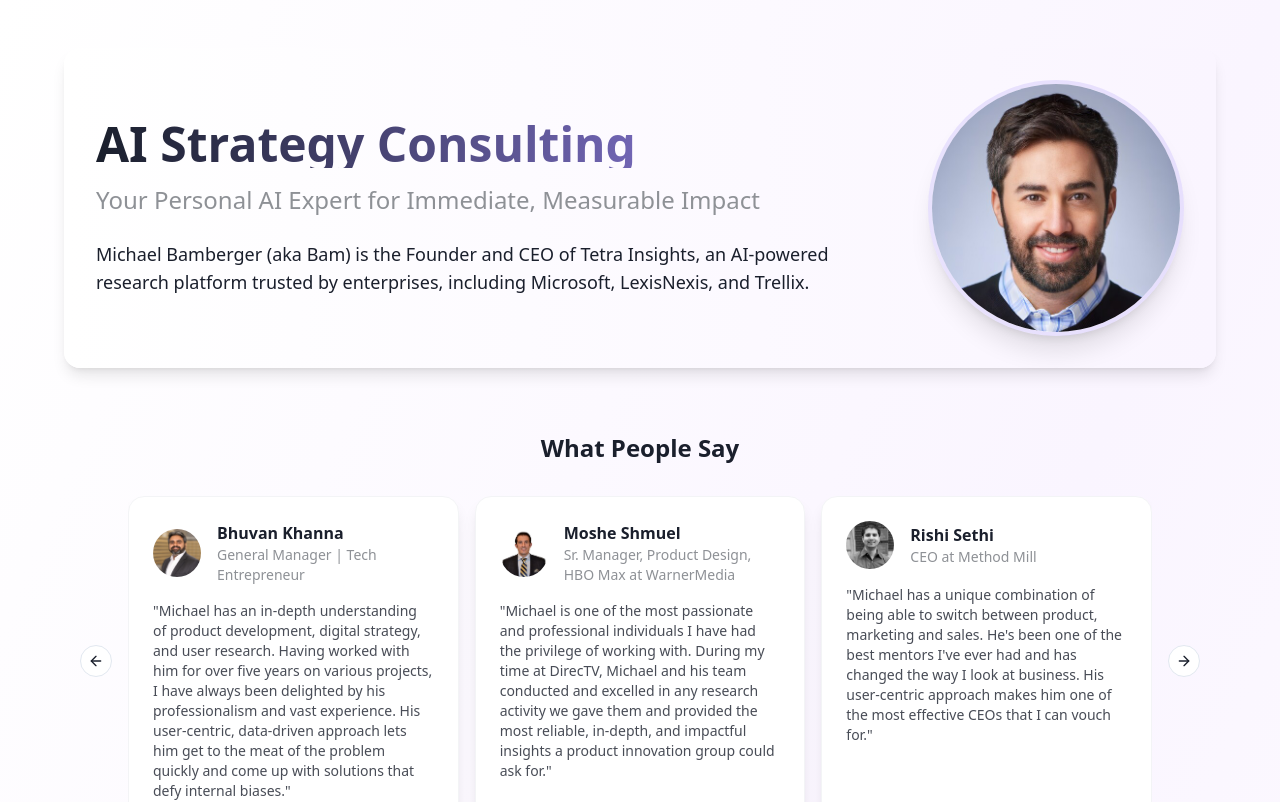
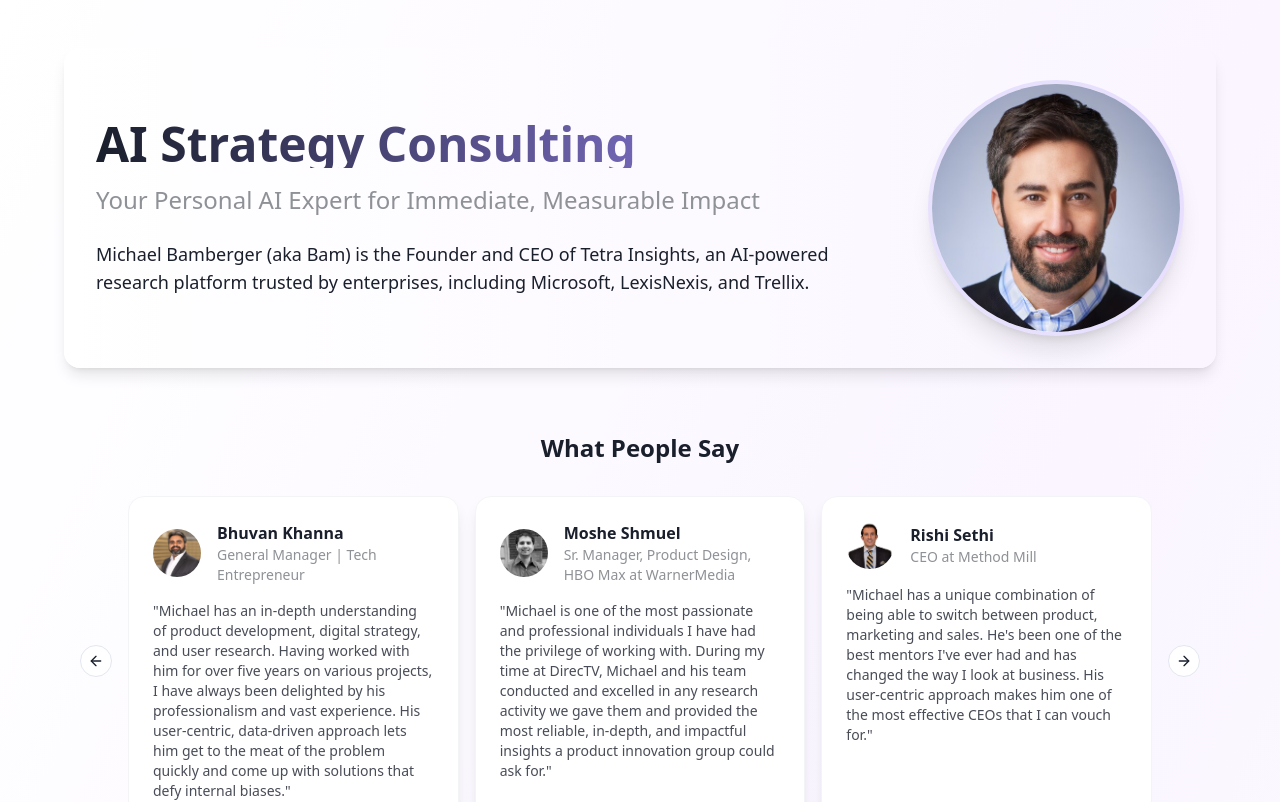
Before and after one commit to bamxxxx/bam-ai, a React (Vite) app: page / in a window 1280 px wide. Shown: the top 802 px of the page. Built offline with nearby package versions, Linux system fonts and the light colour scheme.

Commit message:
Fix testimonial images order
Corrected the images for Moshe Shmuel, Nis Frome, and Drew Kevorkian in the TestimonialsCarousel component to ensure the correct pictures are displayed for each testimonial.
[skip gpt_engineer]

```diff
--- a/src/components/consulting/TestimonialsCarousel.tsx
+++ b/src/components/consulting/TestimonialsCarousel.tsx
@@ -25,19 +25,19 @@ const testimonials: Testimonial[] = [
   {
     name: "Moshe Shmuel",
     title: "Sr. Manager, Product Design, HBO Max at WarnerMedia",
-    image: "/lovable-uploads/aace7a62-da93-4a5a-b93c-e58bdae4f86e.png",
+    image: "/lovable-uploads/64867c8e-4e1e-4888-9379-948d7ec51e91.png",
     text: "Michael is one of the most passionate and professional individuals I have had the privilege of working with. During my time at DirecTV, Michael and his team conducted and excelled in any research activity we gave them and provided the most reliable, in-depth, and impactful insights a product innovation group could ask for.",
   },
   {
     name: "Rishi Sethi",
     title: "CEO at Method Mill",
-    image: "/lovable-uploads/64867c8e-4e1e-4888-9379-948d7ec51e91.png",
+    image: "/lovable-uploads/aace7a62-da93-4a5a-b93c-e58bdae4f86e.png",
     text: "Michael has a unique combination of being able to switch between product, marketing and sales. He's been one of the best mentors I've ever had and has changed the way I look at business. His user-centric approach makes him one of the most effective CEOs that I can vouch for.",
   },
   {
     name: "Nis Frome",
     title: "CRO at Coderbyte // GTM Advisor",
-    image: "/lovable-uploads/2f76f7fc-725e-4162-8569-0ccad3d06ede.png",
+    image: "/lovable-uploads/1f517ed3-2754-4d45-bde2-b923b722d411.png",
     text: "Michael is a passionate leader who delivers on promises and inspires hustle, focus, and transparency, enabling everyone around him to grow stronger every day. He's smart and customer-driven, and has a knack for predicting market trends years before they take place.",
   },
   {
@@ -49,7 +49,7 @@ const testimonials: Testimonial[] = [
   {
     name: "Drew Kevorkian",
     title: "President at ARES Scientific, CEO at ARES Distribution",
-    image: "/lovable-uploads/1f517ed3-2754-4d45-bde2-b923b722d411.png",
+    image: "/lovable-uploads/2f76f7fc-725e-4162-8569-0ccad3d06ede.png",
     text: "Michael is true professional. He is extremely knowledgeable, a great communicator, responsive and fair in his dealings. Working with Michael has helped elevate my businesses to a new level in the digital world.",
   },
   {
```
